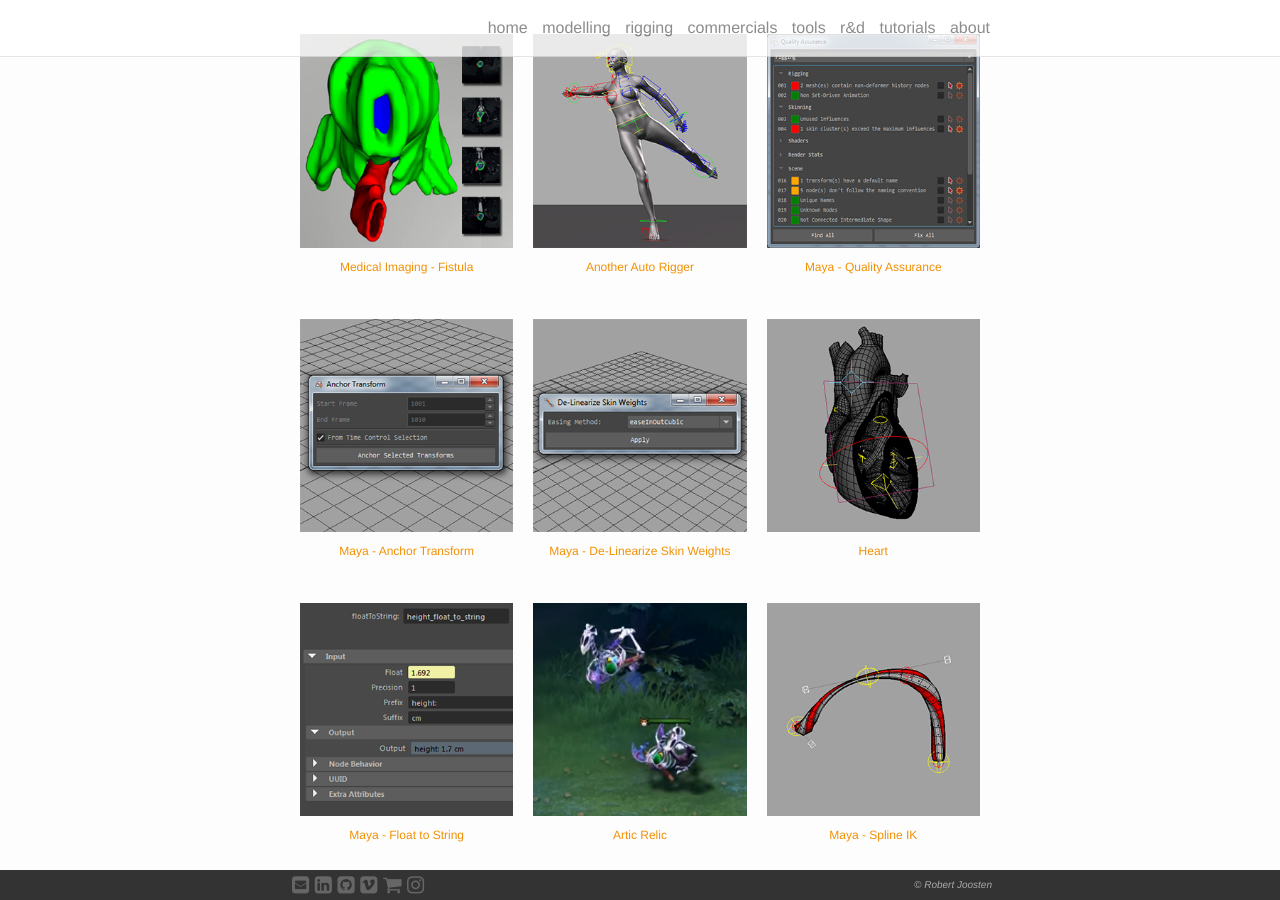
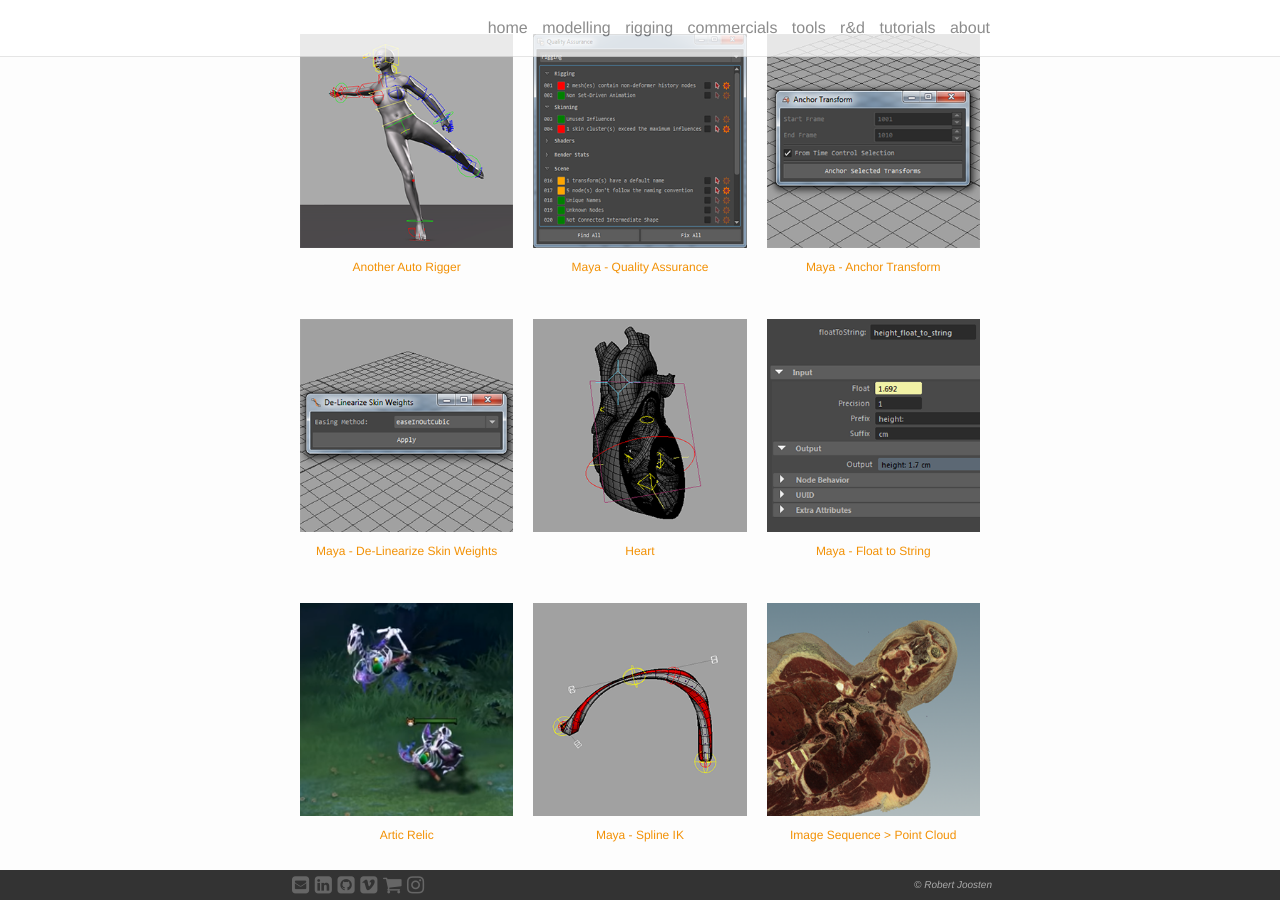
Before and after one commit to robertjoosten/robertjoosten.github.io, a Jekyll site: the page built from home.md, in a window 1280 px wide and 900 px high, scrolled down 442 px. Built offline with Jekyll 4.4.1, drawn with Linux system fonts in a browser that asks for light colours; nearby versions of some CDN libraries.

Commit message:
exclude fistula from homepage

```diff
--- a/_projects/fistula.markdown
+++ b/_projects/fistula.markdown
@@ -2,6 +2,7 @@
 layout: post
 title: Medical Imaging - Fistula
 description: Innovation in the imaging perianal fistula, a step towards personalised medicine.
+home: false
 img: /img/rnd/fistula_thumbnail.png
 date: 2018-05-24 12:00:00
 category: rnd
--- a/home.md
+++ b/home.md
@@ -8,7 +8,7 @@ order: 1
 {% assign sorted_projects = site.projects | sort: "date" %}
 {% assign reversed_projects = sorted_projects | reverse %}
 {% for project in reversed_projects %}
-
+{% if project.home == null %}
 <div class="project ">
     <div class="thumbnail">
         <a href="{{ site.baseurl }}{{ project.url }}">
@@ -23,5 +23,5 @@ order: 1
     </div>
     <p class="caption"><a href="{{ site.baseurl }}{{ project.url }}">{{ project.title }}</a></p>
 </div>
-
+{% endif %}
 {% endfor %}
```
